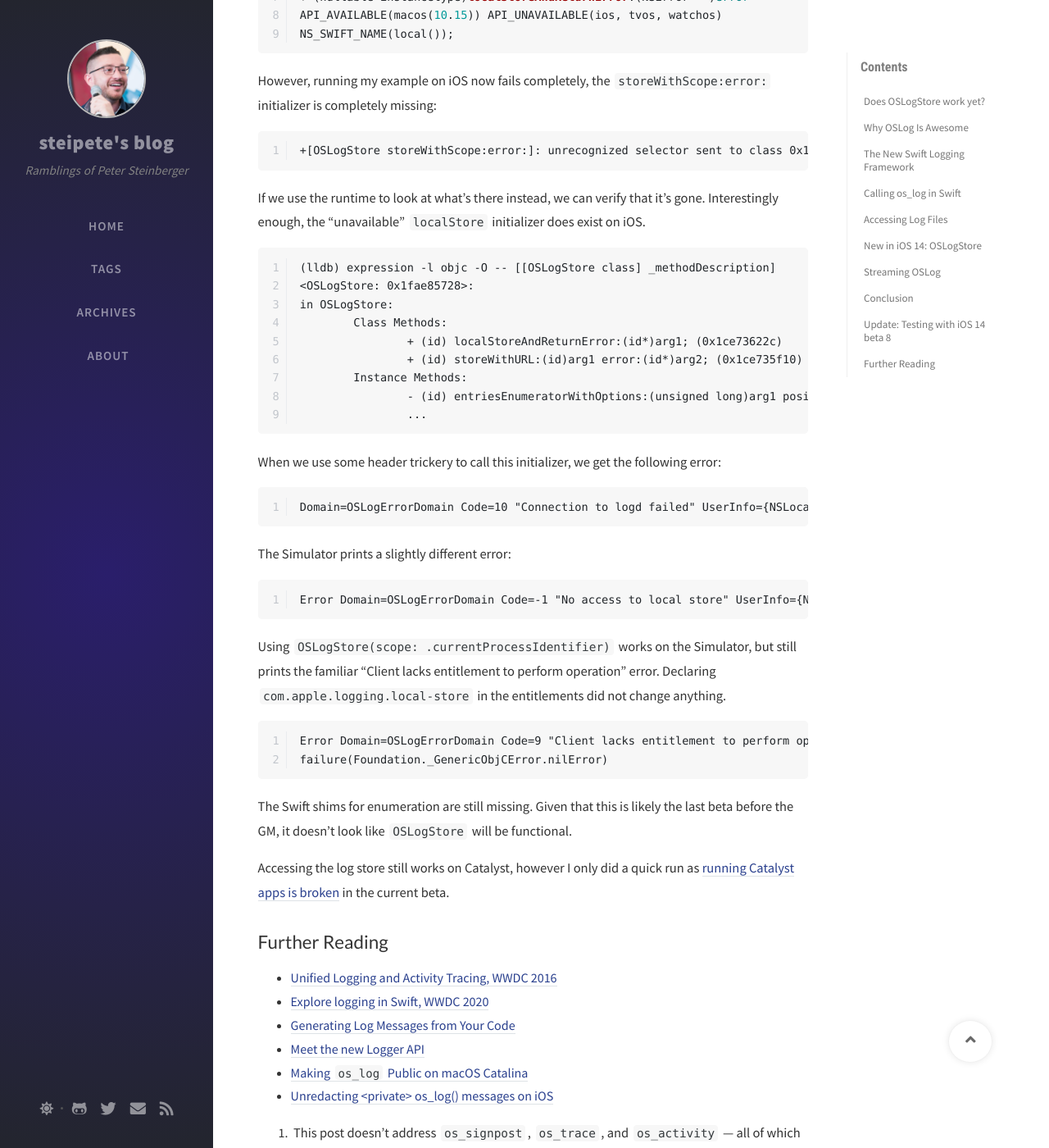
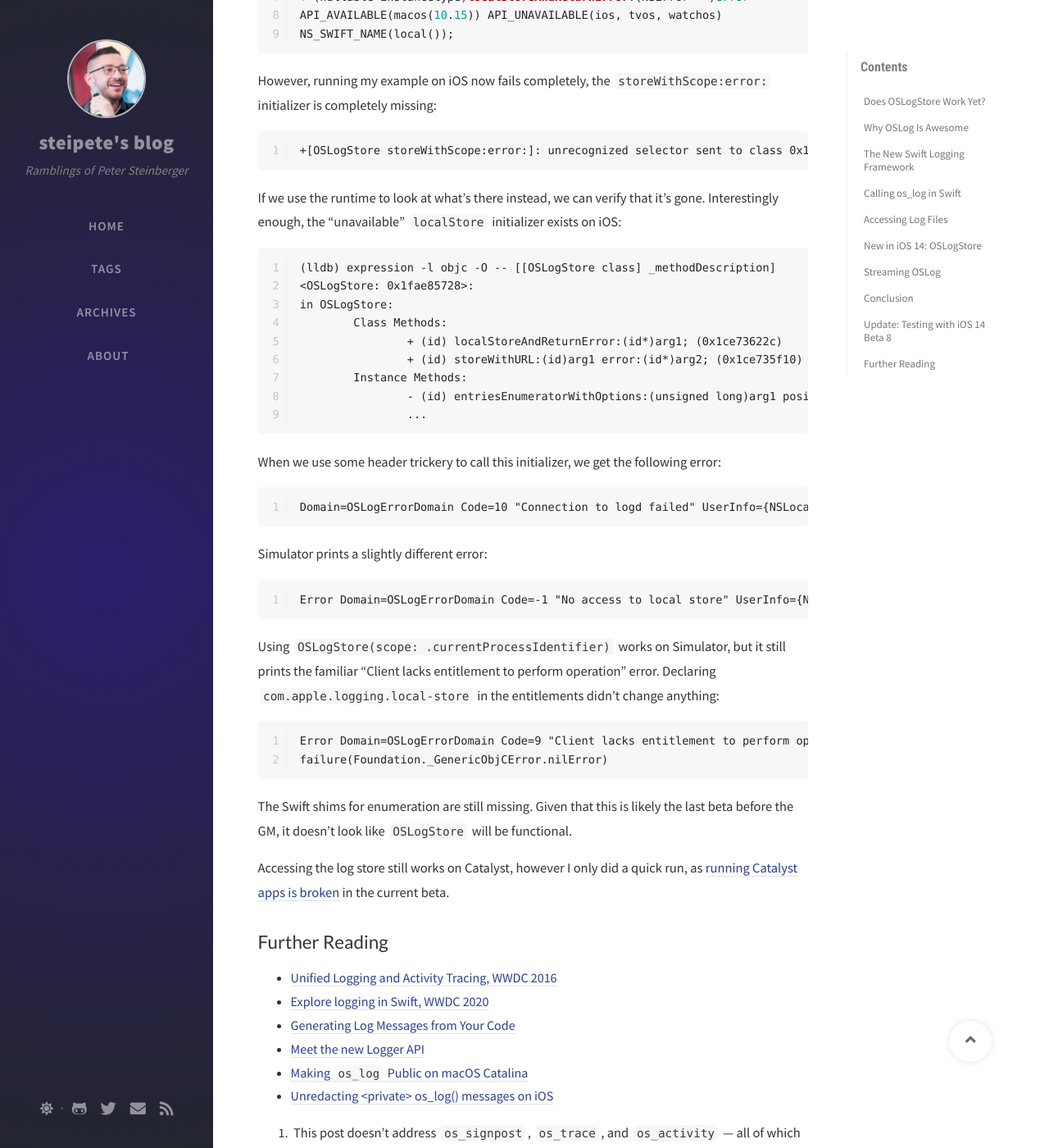
Before and after one commit to steipete/steipete.com, a Jekyll site: the page built from _posts/2020-08-22-logging-in-swift.md, in a window 1280 px wide and 1400 px high, scrolled down 7549 px. Shown: the whole window at 82% size. Built offline with Jekyll 4.4.1, drawn with Linux system fonts in a browser that asks for light colours; nearby versions of some CDN libraries; comment, search, counter and statistics services are not loaded; some of the changed text lies outside the part shown.

Commit message:
Small fixes

````diff
--- a/_posts/2020-08-22-logging-in-swift.md
+++ b/_posts/2020-08-22-logging-in-swift.md
@@ -13,9 +13,9 @@
 
 With iOS 14, Apple improved the built-in logging framework and added many missing pieces. Is OSLog now something that can finally be used?
 
-## [Does OSLogStore work yet?](http://doesoslogstoreworkyet.com)
+## [Does OSLogStore Work Yet?](http://doesoslogstoreworkyet.com)
 
-<p style="font-size: 300%;">No*</p>
+<p style="font-size: 300%;">No.*</p>
 *Unless you just care about Mac Catalyst.
 
 ## Why OSLog Is Awesome
@@ -221,7 +221,7 @@
 
 Did I miss something? [Hit me up on Twitter](https://twitter.com/steipete) or [open a pull request](https://github.com/steipete/steipete.com) to help with typos. Thanks! 🙏
 
-## Update: Testing with iOS 14 beta 8
+## Update: Testing with iOS 14 Beta 8
 
 Apple changed the header documentation for `OSLogStore` to explain which certificate is needed (`com.apple.logging.local-store`):
 
@@ -243,7 +243,7 @@
 +[OSLogStore storeWithScope:error:]: unrecognized selector sent to class 0x1fae85728
 ```
 
-If we use the runtime to look at what's there instead, we can verify that it's gone. Interestingly enough, the "unavailable" `localStore` initializer does exist on iOS.
+If we use the runtime to look at what’s there instead, we can verify that it’s gone. Interestingly enough, the “unavailable” `localStore` initializer exists on iOS:
 
 ```
 (lldb) expression -l objc -O -- [[OSLogStore class] _methodDescription]
@@ -263,22 +263,22 @@
 Domain=OSLogErrorDomain Code=10 "Connection to logd failed" UserInfo={NSLocalizedDescription=Connection to logd failed, _OSLogErrorInternalCode=15}
 ```
 
-The Simulator prints a slightly different error:
+Simulator prints a slightly different error:
 
 ```
 Error Domain=OSLogErrorDomain Code=-1 "No access to local store" UserInfo={NSLocalizedDescription=No access to local store}
 ```
 
-Using `OSLogStore(scope: .currentProcessIdentifier)` works on the Simulator, but still prints the familiar "Client lacks entitlement to perform operation" error. Declaring `com.apple.logging.local-store` in the entitlements did not change anything.
+Using `OSLogStore(scope: .currentProcessIdentifier)` works on Simulator, but it still prints the familiar “Client lacks entitlement to perform operation” error. Declaring `com.apple.logging.local-store` in the entitlements didn’t change anything:
 
 ```
 Error Domain=OSLogErrorDomain Code=9 "Client lacks entitlement to perform operation" UserInfo={NSLocalizedDescription=Client lacks entitlement to perform operation, _OSLogErrorInternalCode=14}
 failure(Foundation._GenericObjCError.nilError)
 ```
 
-The Swift shims for enumeration are still missing. Given that this is likely the last beta before the GM, it doesn't look like `OSLogStore` will be functional.
+The Swift shims for enumeration are still missing. Given that this is likely the last beta before the GM, it doesn’t look like `OSLogStore` will be functional.
 
-Accessing the log store still works on Catalyst, however I only did a quick run as [running Catalyst apps is broken](https://twitter.com/steipete/status/1302972915193962497) in the current beta.
+Accessing the log store still works on Catalyst, however I only did a quick run, as [running Catalyst apps is broken](https://twitter.com/steipete/status/1302972915193962497) in the current beta.
 
 ## Further Reading
 
````
